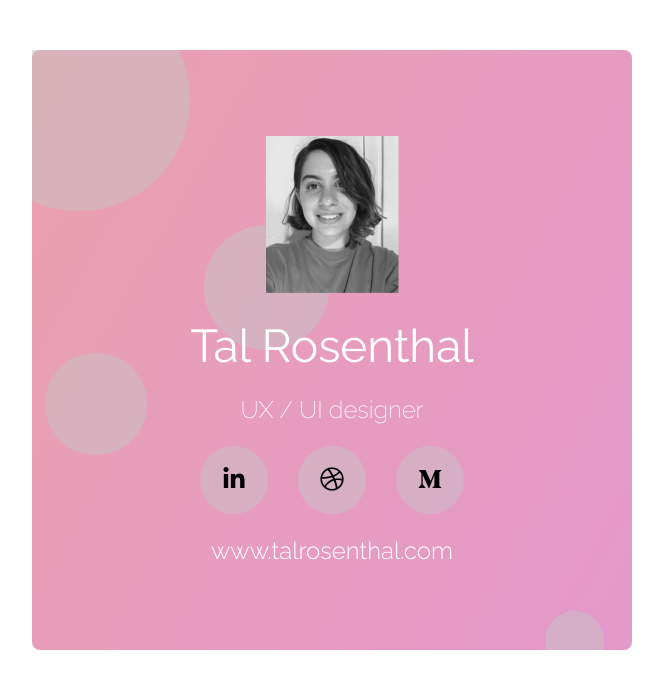
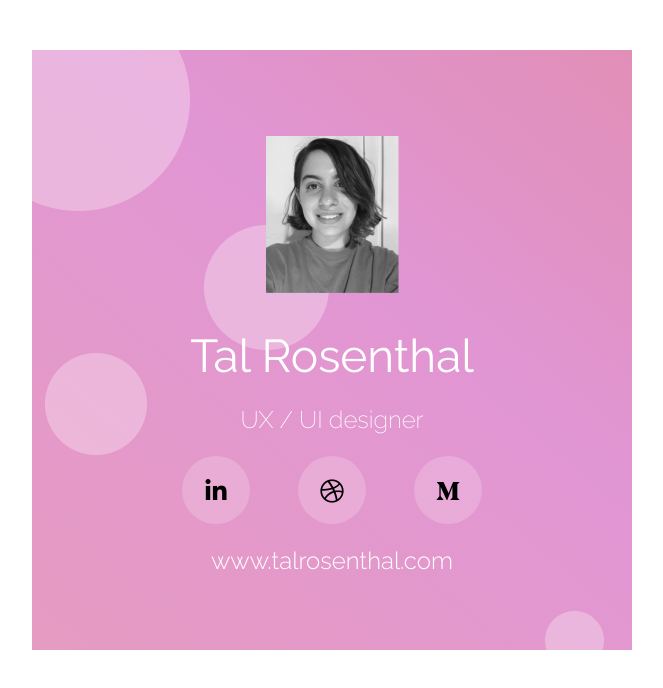
Before and after one commit to talrosenthal/TalRosenthal, a plain HTML site: page index.html in a window 1280 px wide. Shown: the whole page, without its empty margins (308-971 px from the left). Drawn offline with Linux system fonts and the light colour scheme.

Commit message:
Add files via upload

```diff
--- a/style.css
+++ b/style.css
@@ -22,13 +22,13 @@ html {
     height: auto;
   }
   @keyframes AnimationName {
-    0%{background-position:0% 69%}
-    50%{background-position:100% 32%}
-    100%{background-position:0% 69%}
+    0%{background-position:0% 22%}
+    50%{background-position:100% 79%}
+    100%{background-position:0% 22%}
 }
 .background{
-        background: linear-gradient(119deg, #e294e6, #ec7f35, #e3bacd, #f3aa8e, #e196d4, #e16e2e);
-        background-size: 1200% 1200%;
+        background: linear-gradient(40deg, #e294e6, #ec7f35, #e3bacd, #f3aa8e, #e196d4, #e16e2e, #e5a1e7, #e17654);
+        background-size: 1600% 1600%;
         animation: AnimationName 11s ease infinite;
         width: 600px;
         height: 600px;
@@ -36,16 +36,16 @@ html {
         flex-direction: column;
         align-items: center;
         justify-content:center;
-        border-radius: 8px;
 }
 .overlay{
-    background-image: url("bubbles1.png");
+    background-image: url("bubbles2.png");
     height: 100%;
     width: 100%;
     display: flex;
     flex-direction: column;
     align-items: center;
     justify-content: center;
+    background-blend-mode: luminosity;
 }
 body{
     font-family: 'Raleway', sans-serif;
@@ -59,6 +59,7 @@ body{
     padding: 50px;
 }
 img{
+    margin: 10px;
 }
 .top{
     display: flex;
@@ -89,15 +90,29 @@ ul{
     margin: 22px;
 }
 li {
+    font-size: 30px;
     display: block;
     height: 68px;
     width: 68px;
     line-height: 68px;
     -moz-border-radius: 34px; /* or 50% */
     border-radius: 34px; /* or 50% */
-    background: #c4c4c479;
+    background: #ffffff30;
     background-blend-mode: luminosity;
     color: black;
     text-align: center;
-    margin: 0 15px;
+    margin: 0 24px;
 }
+li :hover{
+    display: block;
+    height: 68px;
+    width: 68px;
+    line-height: 68px;
+    -moz-border-radius: 34px; /* or 50% */
+    border-radius: 34px; /* or 50% */
+    background: white;
+    color: salmon;
+}
+.portfolio :hover{
+color: salmon;
+}
```
Also changed, not shown: bubbles2.png (added).
